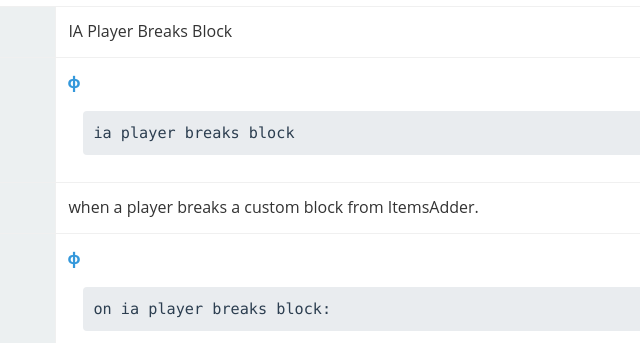
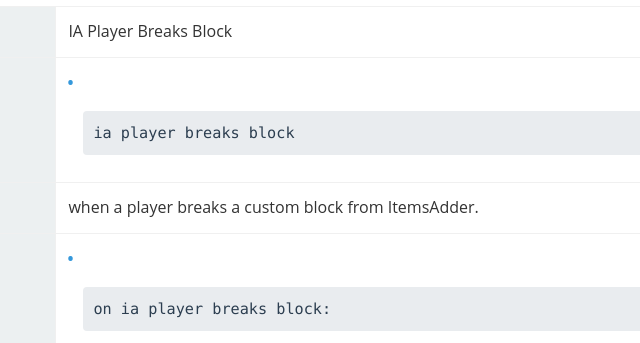
Before and after one commit to codylamer/itemsweaver-docs, a plain HTML site: page index.html in a window 1280 px wide. Shown: the part 430-773 px from the top of the page, 237-877 px from the left. Drawn offline with Linux system fonts and the light colour scheme.

Commit message:
Update style.css

```diff
--- a/style.css
+++ b/style.css
@@ -116,7 +116,7 @@ main {
 }
 
 .event-card table td ul li::before {
-    content: 'ф';
+    content: '•';
     color: #3498db;
     font-weight: bold;
     display: inline-block;
```
